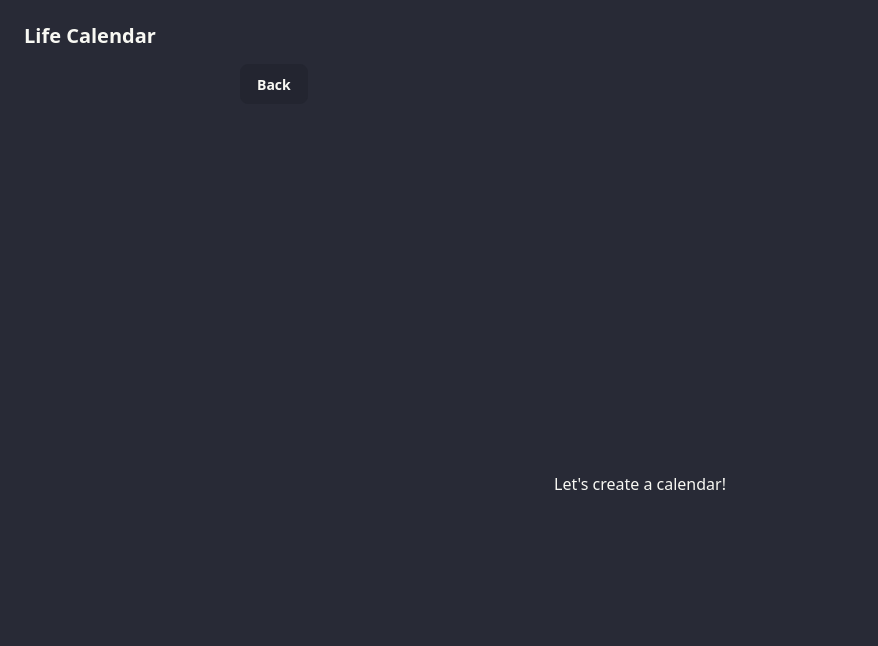
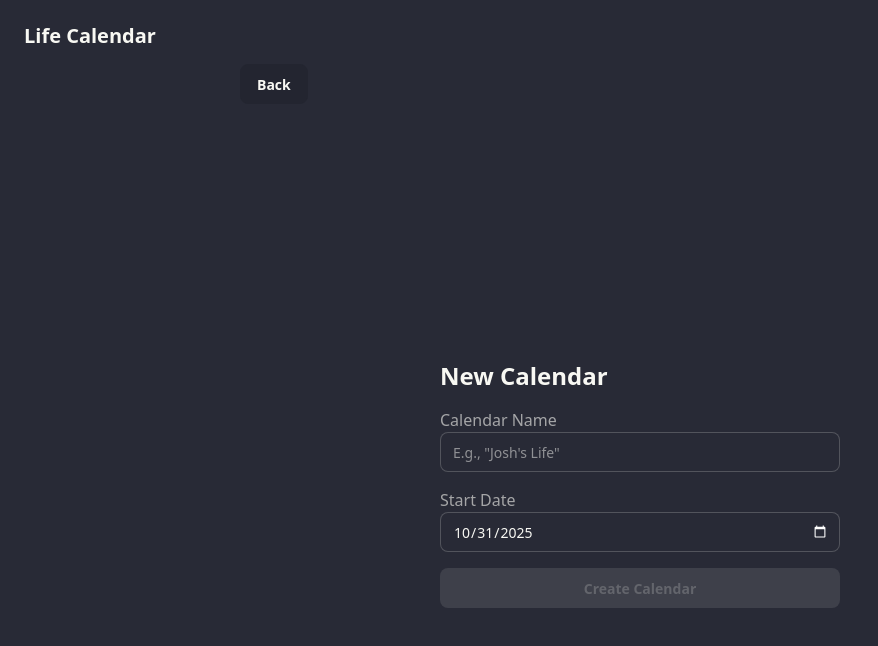
Before and after one commit to jkclark/Life-Calendar-V2, a React (Vite) app in the folder frontend/: page / in a window 1280 px wide. Both pictures are taken after a click on the button "Create a new calendar". Shown: the top 646 px of the page, without its empty margins (0-878 px from the left). Built offline with nearby package versions, Linux system fonts and the light colour scheme; no server answers.

Commit message:
feat: add usable version of 'create calendar' screen

```diff
--- a/frontend/src/App.tsx
+++ b/frontend/src/App.tsx
@@ -1,17 +1,24 @@
-import Calendar from "./components/Calendar";
+import { useState } from "react";
+
+import type { Calendar } from "@life-calendar/common";
+import CalendarComponent from "./components/Calendar";
 import CreateOrImport from "./components/CreateOrImport";
 import Navbar from "./components/Navbar";
 
 function App() {
+  const [currentCalendar, setCurrentCalendar] = useState<Calendar | null>(null);
+
   return (
     <div className="flex h-screen flex-col">
       <Navbar />
       <div className="flex flex-1 items-center justify-center px-4">
-        <CreateOrImport />
-        {false && (
-          <Calendar
+        {!currentCalendar && (
+          <CreateOrImport setCurrentCalendar={setCurrentCalendar} />
+        )}
+        {currentCalendar && (
+          <CalendarComponent
             rows={90}
-            cols={52}
+            cols={1}
             className="mx-auto"
             style={{
               height: "min(calc(100vh - 5rem), calc(80vw * 3 / 2))",
@@ -19,7 +26,7 @@ function App() {
               maxHeight: "calc(100vh - 4rem)",
               maxWidth: "80vw",
             }}
-          ></Calendar>
+          ></CalendarComponent>
         )}
       </div>
     </div>
--- a/frontend/src/calendar.ts
+++ b/frontend/src/calendar.ts
@@ -12,7 +12,7 @@ export const createCalendar = async (
     },
     body: JSON.stringify(calendarData),
   });
-  return response.json();
+  return (await response.json()).calendar;
 };
 
 export const getCalendar = async (id: string): Promise<Calendar> => {
--- a/frontend/src/components/CreateCalendar.tsx
+++ b/frontend/src/components/CreateCalendar.tsx
@@ -1,7 +1,148 @@
+import type { Calendar } from "@life-calendar/common";
 import type React from "react";
+import { useState } from "react";
+import { createCalendar } from "../calendar";
 
-const CreateCalendar: React.FC = () => {
-  return <div className="text-center">Let's create a calendar!</div>;
+interface CreateCalendarProps {
+  setCurrentCalendar: (calendar: Calendar | null) => void;
+}
+
+const CreateCalendar: React.FC<CreateCalendarProps> = ({
+  setCurrentCalendar,
+}) => {
+  const [formData, setFormData] = useState({
+    name: "",
+    startDate: new Date().toISOString().split("T")[0], // Today's date in YYYY-MM-DD format
+  });
+  const [isLoading, setIsLoading] = useState(false);
+  const [error, setError] = useState<string | null>(null);
+  const [success, setSuccess] = useState<Calendar | null>(null);
+
+  const handleInputChange = (e: React.ChangeEvent<HTMLInputElement>) => {
+    const { name, value } = e.target;
+    setFormData((prev) => ({
+      ...prev,
+      [name]: value,
+    }));
+  };
+
+  const handleSubmit = async (e: React.FormEvent) => {
+    e.preventDefault();
+
+    // Reset states
+    setError(null);
+    setSuccess(null);
+    setIsLoading(true);
+
+    try {
+      // Create calendar object (id will be generated by backend)
+      const calendarData: Omit<Calendar, "id"> = {
+        name: formData.name,
+        startDate: new Date(formData.startDate),
+      };
+
+      // Call API
+      const newCalendar = await createCalendar(calendarData as Calendar);
+      console.log("New Calendar Created:", newCalendar);
+
+      // Success
+      setSuccess(newCalendar);
+      setCurrentCalendar(newCalendar); // Set the calendar in App.tsx state
+      setFormData({ name: "", startDate: "" }); // Reset form
+    } catch (err) {
+      setError(
+        err instanceof Error ? err.message : "Failed to create calendar",
+      );
+    } finally {
+      setIsLoading(false);
+    }
+  };
+
+  return (
+    <div className="mx-auto flex h-full max-w-md flex-col space-y-4 p-6">
+      <h2 className="text-2xl font-bold">New Calendar</h2>
+
+      <form onSubmit={handleSubmit} className="space-y-4">
+        {/* Calendar Name Input */}
+        <div className="form-control">
+          <label className="label">
+            <span className="label-text">Calendar Name</span>
+          </label>
+          <input
+            type="text"
+            name="name"
+            value={formData.name}
+            onChange={handleInputChange}
+            placeholder={'E.g., "Josh\'s Life"'}
+            className="input input-bordered w-full"
+            required
+          />
+        </div>
+
+        {/* Start Date Input */}
+        <div className="form-control">
+          <label className="label">
+            <span className="label-text">Start Date</span>
+          </label>
+          <input
+            type="date"
+            name="startDate"
+            value={formData.startDate}
+            onChange={handleInputChange}
+            className="input input-bordered w-full"
+            required
+          />
+        </div>
+
+        {/* Submit Button */}
+        <button
+          type="submit"
+          disabled={isLoading || !formData.name || !formData.startDate}
+          className="btn btn-primary w-full"
+        >
+          {isLoading ? "Loading..." : "Create Calendar"}
+        </button>
+      </form>
+
+      {/* Error Message */}
+      {error && (
+        <div className="alert alert-error">
+          <svg
+            className="h-6 w-6 shrink-0 stroke-current"
+            fill="none"
+            viewBox="0 0 24 24"
+          >
+            <path
+              strokeLinecap="round"
+              strokeLinejoin="round"
+              strokeWidth="2"
+              d="M10 14l2-2m0 0l2-2m-2 2l-2-2m2 2l2 2m7-2a9 9 0 11-18 0 9 9 0 0118 0z"
+            />
+          </svg>
+          <span>{error}</span>
+        </div>
+      )}
+
+      {/* Success Message */}
+      {success && (
+        <div className="alert alert-success">
+          <svg
+            className="h-6 w-6 shrink-0 stroke-current"
+            fill="none"
+            viewBox="0 0 24 24"
+          >
+            <path
+              strokeLinecap="round"
+              strokeLinejoin="round"
+              strokeWidth="2"
+              d="M9 12l2 2 4-4m6 2a9 9 0 11-18 0 9 9 0 0118 0z"
+            />
+          </svg>
+          <span>Calendar "{success.name}" created successfully!</span>
+        </div>
+      )}
+    </div>
+  );
 };
 
 export default CreateCalendar;
--- a/frontend/src/components/CreateOrImport.tsx
+++ b/frontend/src/components/CreateOrImport.tsx
@@ -1,3 +1,4 @@
+import type { Calendar } from "@life-calendar/common";
 import { AnimatePresence, motion } from "framer-motion";
 import type React from "react";
 import { useState } from "react";
@@ -6,7 +7,13 @@ import ImportCalendarModal from "./ImportCalendarModal";
 
 type ViewState = "selection" | "create" | "import";
 
-const CreateOrImport: React.FC = () => {
+interface CreateOrImportProps {
+  setCurrentCalendar: (calendar: Calendar | null) => void;
+}
+
+const CreateOrImport: React.FC<CreateOrImportProps> = ({
+  setCurrentCalendar,
+}) => {
   const [currentView, setCurrentView] = useState<ViewState>("selection");
   const [direction, setDirection] = useState<"forward" | "backward">("forward");
 
@@ -106,7 +113,7 @@ const CreateOrImport: React.FC = () => {
               transition={pageTransition}
               className="w-full"
             >
-              <CreateCalendar />
+              <CreateCalendar setCurrentCalendar={setCurrentCalendar} />
             </motion.div>
           )}
           {currentView === "import" && (
```
